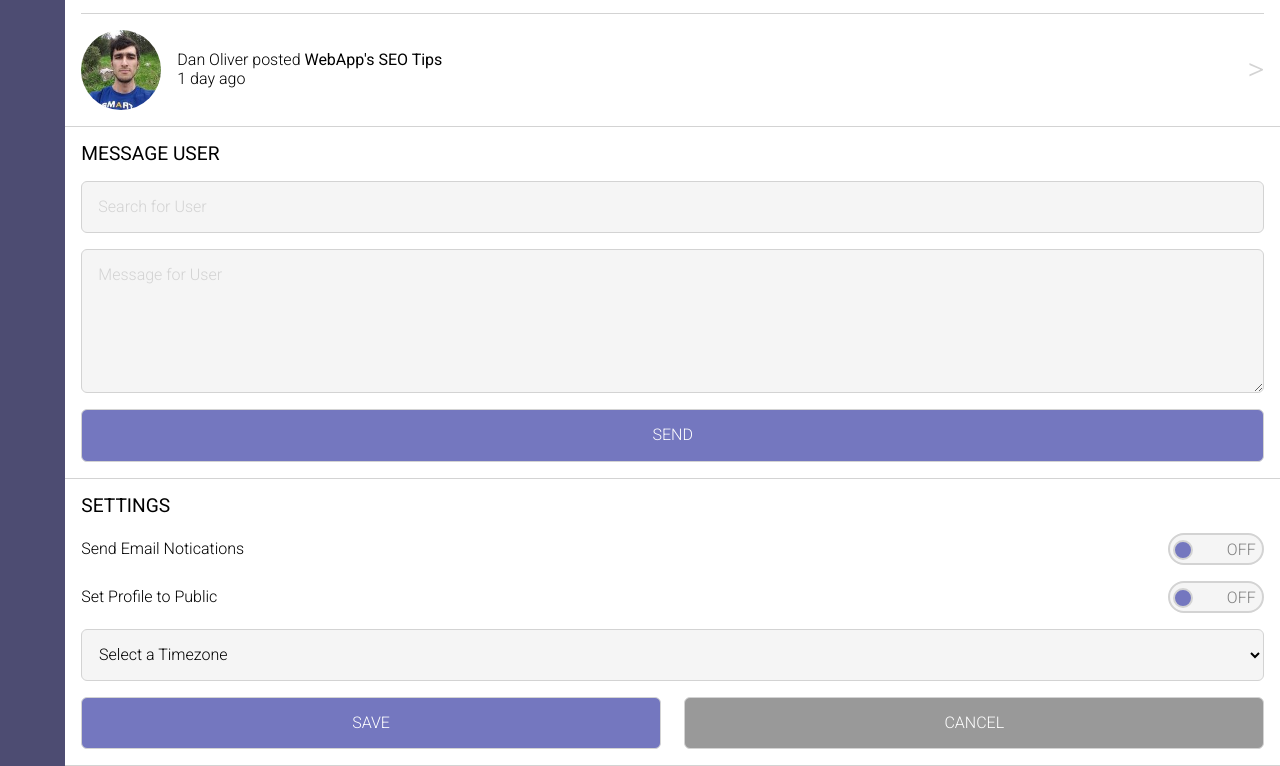
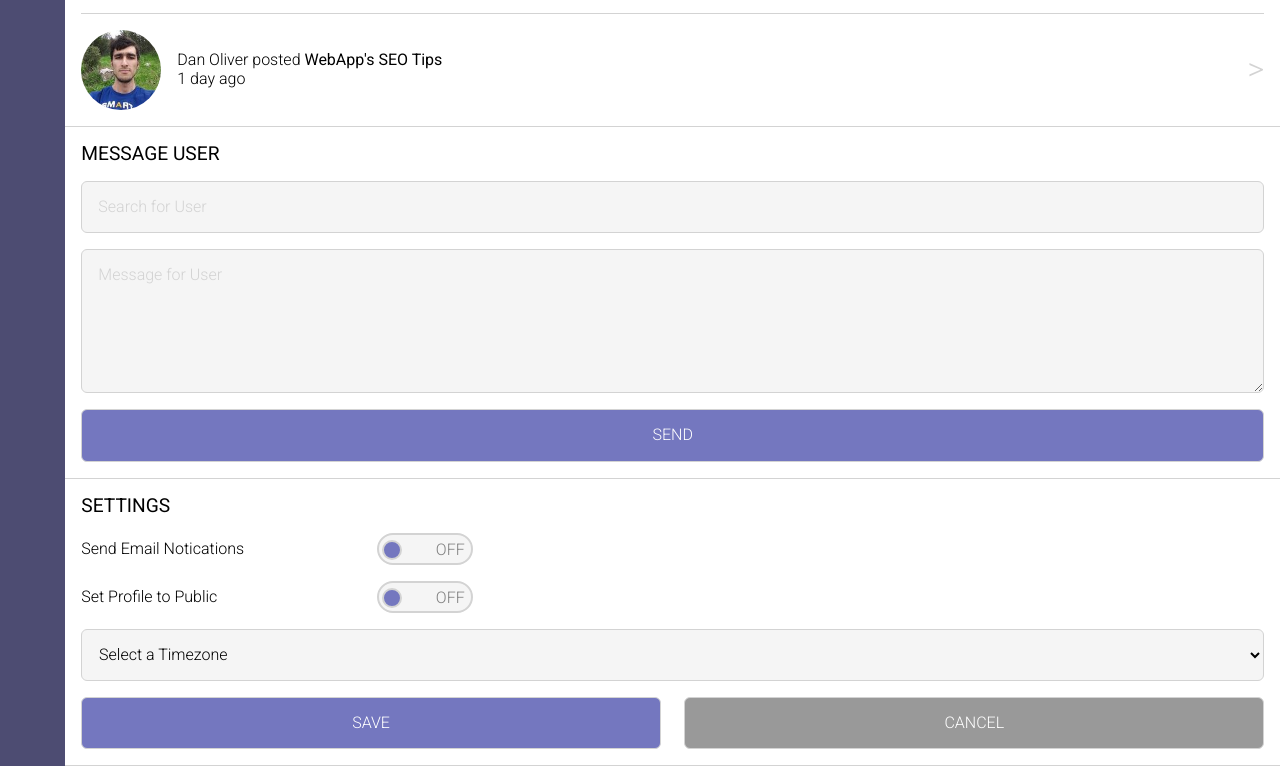
Before and after one commit to Stelchic/webapp-dashboard, a plain HTML site: page index.html in a window 1280 px wide. Shown: the part 2364-3130 px from the top of the page. Drawn offline with nearby package versions, Linux system fonts and the light colour scheme.

Commit message:
toggle-swtich flex start position

```diff
--- a/scss/components/_media-queries.scss
+++ b/scss/components/_media-queries.scss
@@ -98,4 +98,10 @@
     .settings {
         grid-area: settings;
     }
+    .toggle-switch {
+        justify-content: flex-start;
+    }
+    .toggle-switch p {
+        flex-basis: 25%;
+    }
 }
```
Also changed, not shown: css/styles.css, 1 other file.
